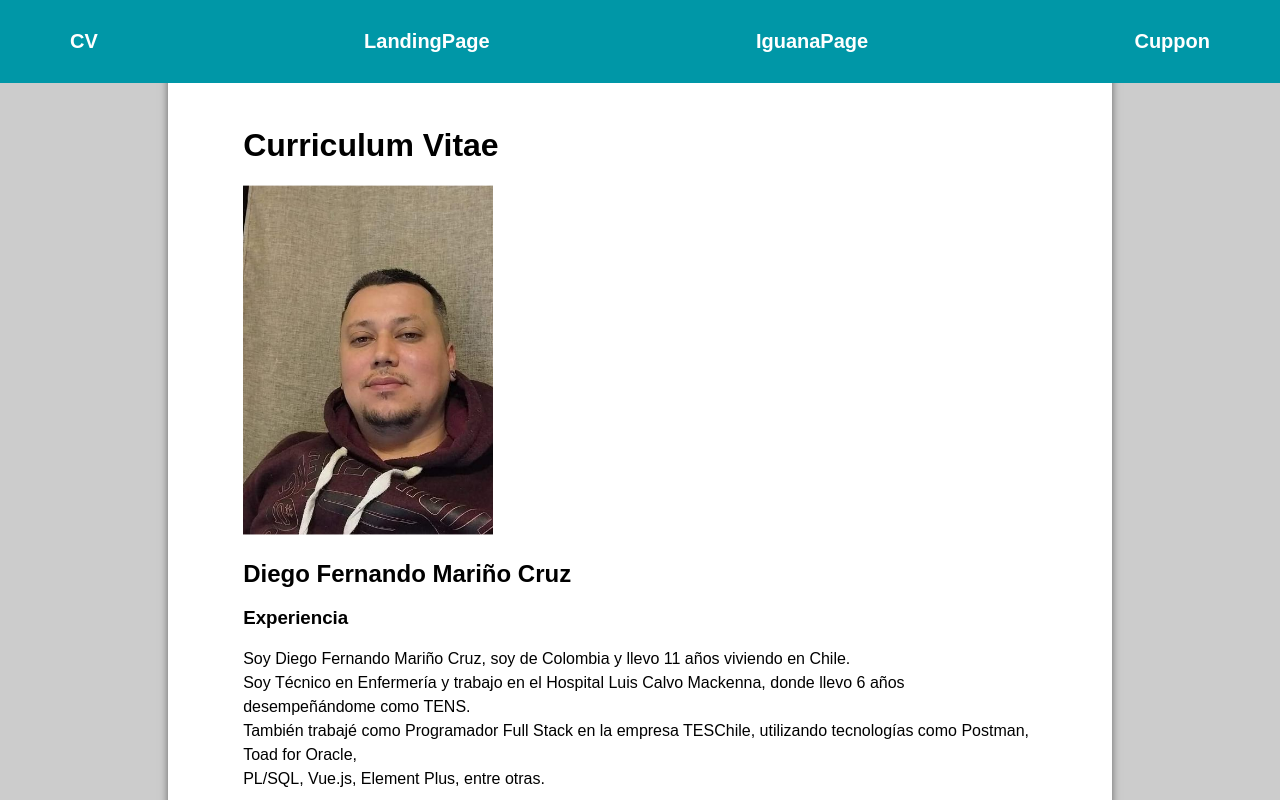
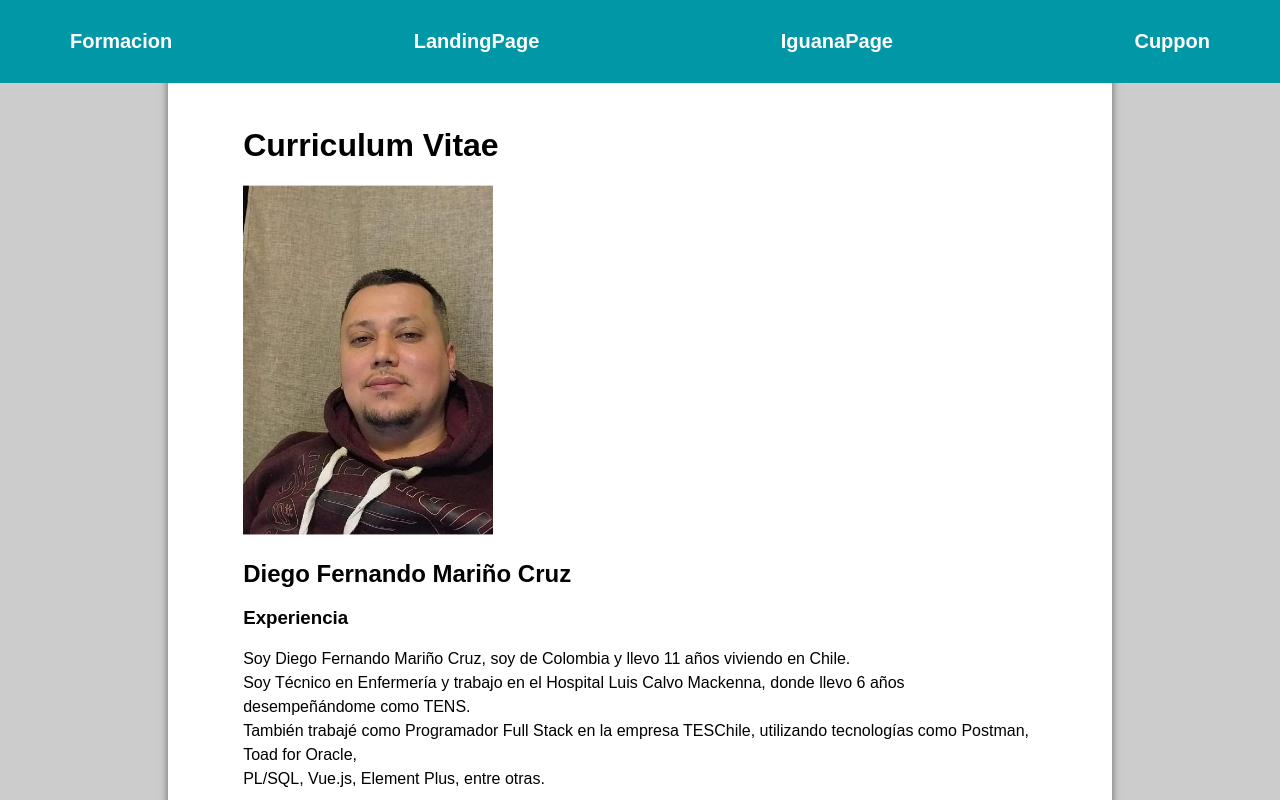
Before and after one commit to evelynk1/desafioFinal, a plain HTML site: page index.html in a window 1280 px wide. Shown: the top 800 px of the page. Drawn offline with nearby package versions, Linux system fonts and the light colour scheme.

Commit message:
modificacion2 navbar

```diff
--- a/index.html
+++ b/index.html
@@ -12,7 +12,7 @@
 
     <div class="nav-bg" style="position: fixed; top:0; left:0; width:100%">
         <nav class="navegacion-principal contenedor">
-            <a href="desafioUno/index.html">CV</a>
+            <a href="#formacion">Formacion</a>
             <a href="Landing page/index.html">LandingPage</a>
             <a href="iguanaPage/index.html">IguanaPage</a>
             <a href="desafio4/index.html">Cuppon</a>
@@ -43,7 +43,7 @@
                 <li><strong>Fecha de Nacimiento:</strong> 10 de Octubre de 1988</li>
             </ul>
 
-            <section class="educacion">
+            <section id="formacion" class="educacion">
                 <h3>Formacion</h3>
                 <p>
                     Estudie Tecnico en Enfermeria en el Instituto Profesional Chile, titulado en el 2017.<br>
```
